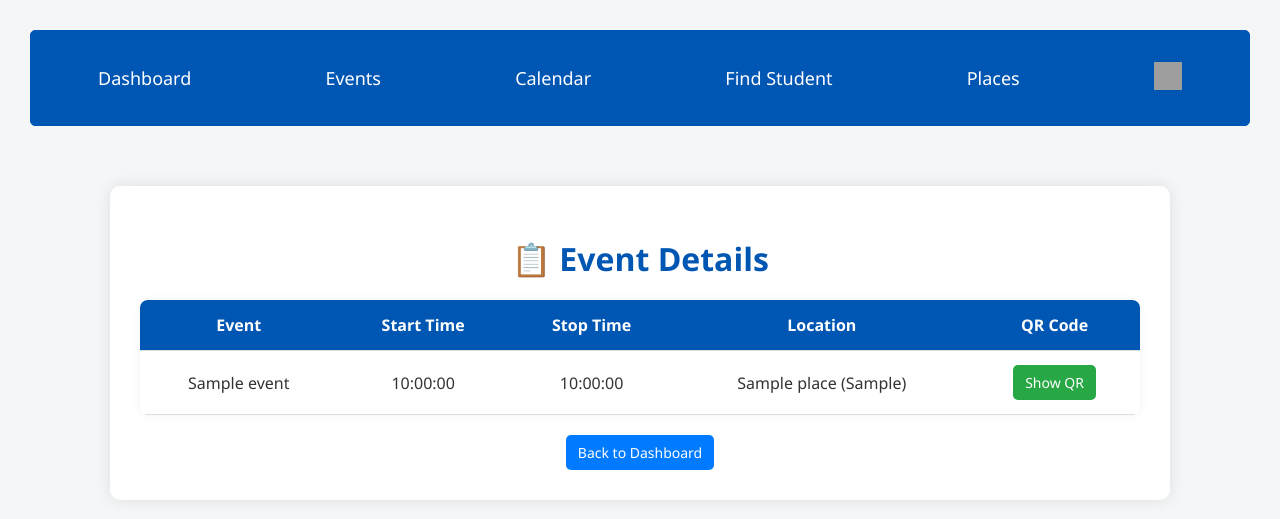
After one commit to boraytuna/Attendance-Verification-System, a Flask app: page /event_info/1 in a window 1280 px wide. The commit adds this page. Shown: the top 519 px of the page. Run offline with Flask 3, Linux system fonts and the light colour scheme; the visitor is signed in with stand-in values (Sample User, id 1); tables that the repository leaves empty hold one stand-in row (values such as "Sample post"); parts of the project's set-up code (start-up, migrations or seed data) failed here and were passed over; grey boxes are pictures that could not be loaded.

Commit message:
Event - more information
The event_info.html page now displays event details (Event, Start Time, Stop Time, Location, QR Code) in a table format, similar to the dashboard layout. A "Back to Dashboard" button is included below the table for easy navigation, with consistent styling throughout.

```diff
--- a/app.py
+++ b/app.py
@@ -1050,6 +1050,30 @@ def test_send_professor_email(event_id):
     send_professor_emails(event_id)
     return f"Triggered professor email manually for event {event_id}"
 
+@app.route("/event_info/<int:event_id>")
+@login_required
+def event_info(event_id):
+    conn = get_db_connection()
+    cursor = conn.cursor()
+
+    # Fetch event details along with stopTime
+    cursor.execute("""
+        SELECT e.*, p.name AS place_name, p.building
+        FROM events e
+        LEFT JOIN places p ON e.latitude = p.latitude AND e.longitude = p.longitude
+        WHERE e.eventID = ?
+    """, (event_id,))
+    event = cursor.fetchone()
+
+    conn.close()
+
+    if event:
+        return render_template("event_info.html", event=event)
+    else:
+        return "Event not found", 404
+
+
+
 if __name__ == "__main__":
     reschedule_pending_emails()
     app.run(debug=True)
--- /dev/null
+++ b/templates/event_info.html
@@ -0,0 +1,125 @@
+{% extends 'base.html' %}
+
+{% block content %}
+
+<style>
+    body {
+        font-family: 'Segoe UI', sans-serif;
+        margin: 30px;
+        background-color: #f5f6f7;
+        color: #333;
+    }
+
+    h1,
+    h2 {
+        text-align: center;
+        color: #0056b3;
+        margin-bottom: 20px;
+    }
+
+    .dashboard-container {
+        max-width: 1000px;
+        margin: auto;
+        background-color: #ffffff;
+        padding: 30px;
+        border-radius: 10px;
+        box-shadow: 0 0 15px rgba(0, 0, 0, 0.1);
+    }
+
+    table {
+        width: 100%;
+        border-collapse: collapse;
+        margin-top: 20px;
+        background-color: #fff;
+        box-shadow: 0 0 10px rgba(0, 0, 0, 0.05);
+        border-radius: 8px;
+        overflow: hidden;
+    }
+
+    th,
+    td {
+        padding: 14px 18px;
+        border-bottom: 1px solid #ddd;
+        text-align: center;
+    }
+
+    th {
+        background-color: #0056b3;
+        color: white;
+    }
+
+    tr:nth-child(even) {
+        background-color: #f2f2f2;
+    }
+
+    .qr-buttons button,
+    .qr-button-link {
+        background-color: #28a745;
+        color: white;
+        text-decoration: none;
+        padding: 8px 12px;
+        border-radius: 5px;
+        font-size: 14px;
+        display: inline-block;
+        transition: background-color 0.2s;
+        border: none;
+        cursor: pointer;
+    }
+
+    .qr-buttons button:hover,
+    .qr-button-link:hover {
+        background-color: #218838;
+    }
+
+    .no-events {
+        text-align: center;
+        margin-top: 40px;
+        font-style: italic;
+        color: #777;
+    }
+
+    .dashboard-btn {
+        background-color: #007bff;
+        color: white;
+        padding: 8px 12px;
+        border-radius: 5px;
+        font-size: 14px;
+        cursor: pointer;
+        text-decoration: none;
+        display: inline-block;
+        margin-top: 20px;
+    }
+
+    .dashboard-btn:hover {
+        background-color: #0056b3;
+    }
+</style>
+
+<div class="dashboard-container" style="padding: 30px;">
+    <h1 style="text-align: center;">📋 Event Details</h1>
+
+    <table class="table">
+        <thead>
+            <tr>
+                <th>Event</th>
+                <th>Start Time</th>
+                <th>Stop Time</th>
+                <th>Location</th>
+                <th>QR Code</th>
+            </tr>
+        </thead>
+        <tbody>
+            <tr>
+                <td>{{ event['eventName'] }}</td>
+                <td>{{ event['startTime'] }}</td>
+                <td>{{ event['stopTime'] }}</td>
+                <td>{{ event['place_name'] ~ ' (' ~ event['building'] ~ ')' if event['place_name'] else event['eventAddress'] }}</td>
+                <td><a class="qr-button-link" href="/qr_code/{{ event['eventID'] }}" target="_blank">Show QR</a></td>
+            </tr>
+        </tbody>
+    </table>
+
+    <a href="/dashboard" class="dashboard-btn">Back to Dashboard</a>
+</div>
+
+{% endblock %}
```
Also changed, not shown: templates/dashboard.html (+22 -0 lines).
